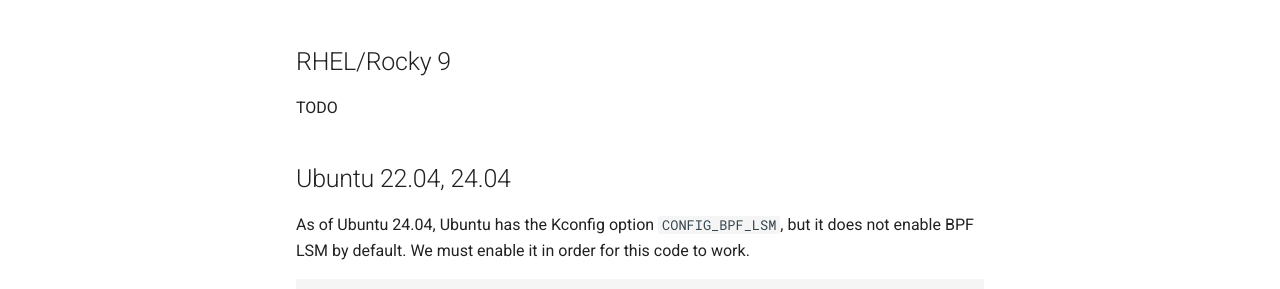
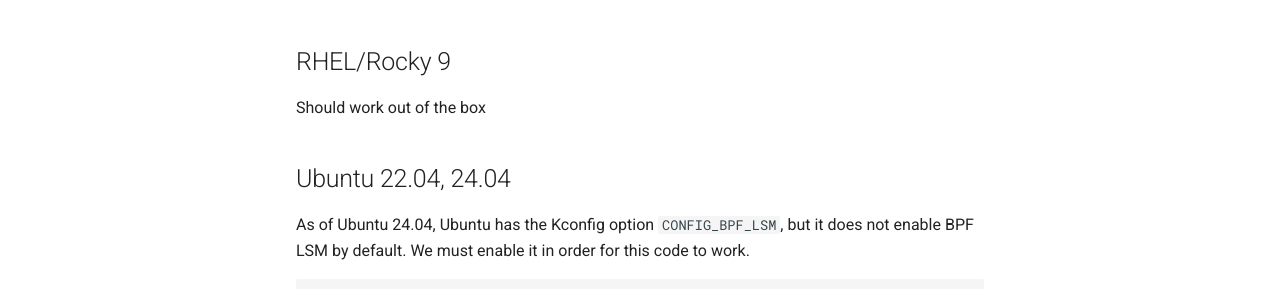
Before and after one commit to stephensmalley/seabee, an MkDocs documentation site: the page built from docs/docs/requirements.md, in a window 1280 px wide and 1383 px high. Shown: the part 599-888 px from the top of the window. Built offline with MkDocs 1.6.1 and Material for MkDocs 9.7.7, drawn with Linux system fonts in a browser that asks for light colours.

Commit message:
docs: rhel 9 works out of the box
Signed-off-by: Alan Wandke <adwandk@uwe.nsa.gov>

```diff
--- a/docs/docs/requirements.md
+++ b/docs/docs/requirements.md
@@ -18,7 +18,7 @@
 
 ## RHEL/Rocky 9
 
-TODO
+Should work out of the box
 
 ## Ubuntu 22.04, 24.04
 
```
